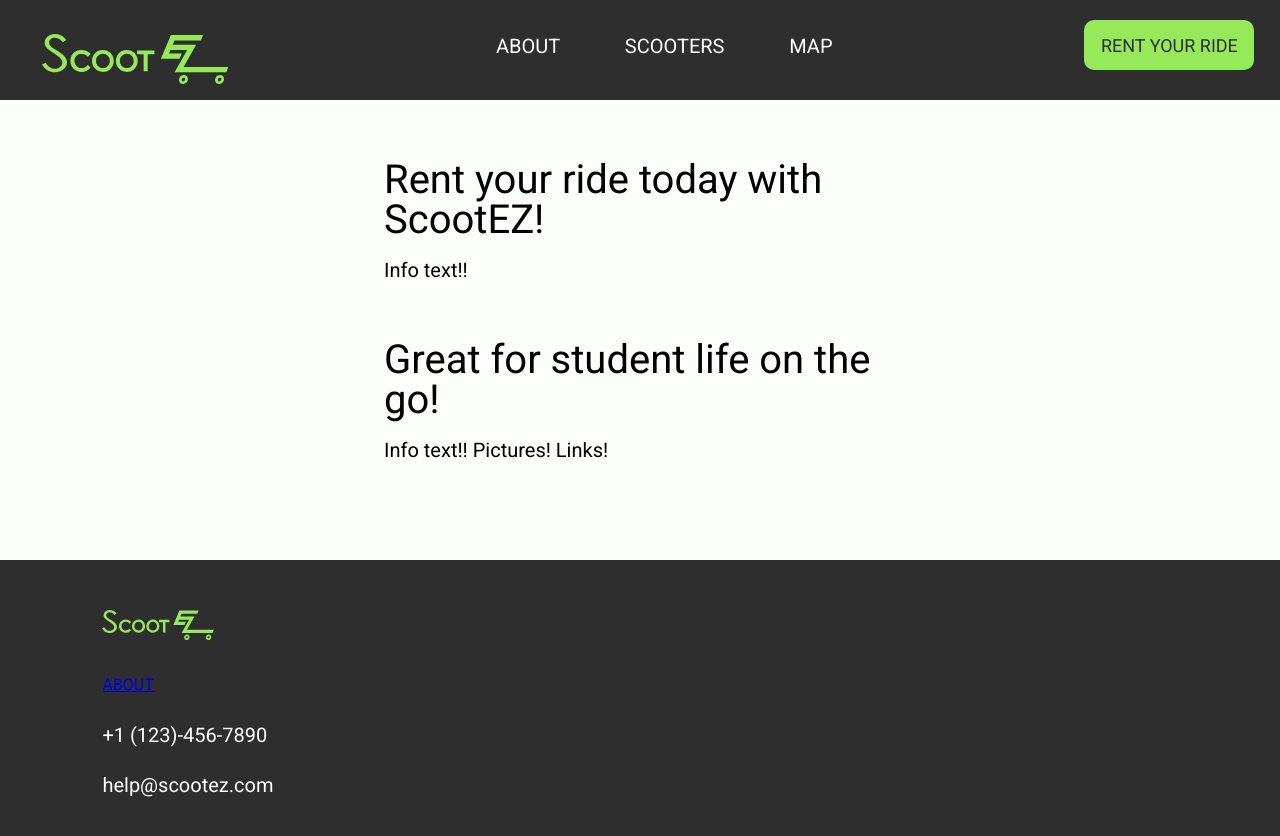
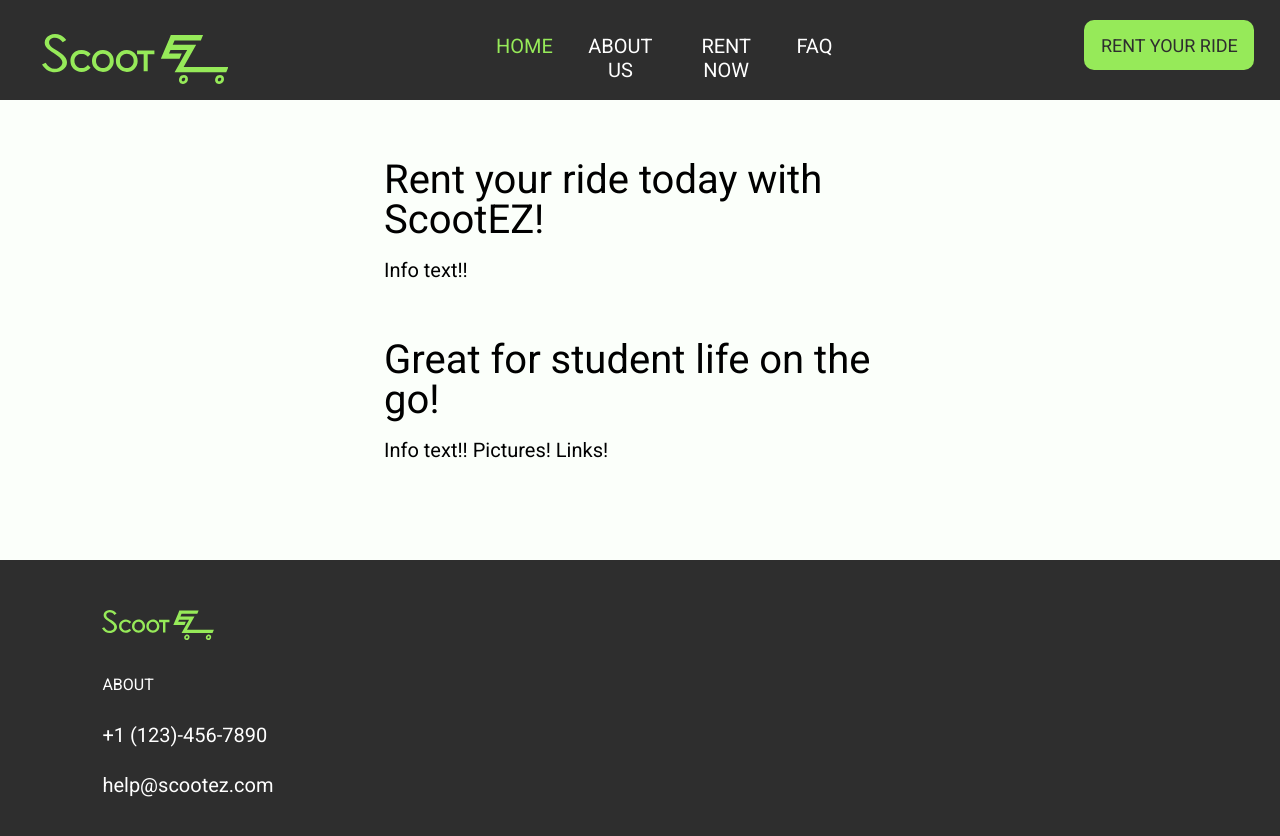
Before and after one commit to amitathik7/ScootEZ, a React (Create React App) app in the folder client/: page / in a window 1280 px wide. Shown: the top 836 px of the page. Built offline with nearby package versions, Linux system fonts and the light colour scheme.

Commit message:
Added more pages and updated the nav bar

```diff
--- a/client/src/App.js
+++ b/client/src/App.js
@@ -4,13 +4,19 @@ import { Routes, Route} from 'react-router-dom';
 
 import HomePage from "./Pages/HomePage.js";
 import ErrorPage from "./Pages/RouterErrorPage.js";
+
 import LoginPage from "./Pages/LoginPage.js";
 import CreateAccountPage from './Pages/CreateAccountPage.js';
+
 import AboutPage from './Pages/AboutPage.js';
+import MapPage from './Pages/MapPage.js';
+import FaqPage from './Pages/FaqPage.js';
+
 import ScooterProductPage from './Pages/ScooterProductPage.js'
 import ScooterPage from './Pages/ScooterPage.js';
-import MapPage from './Pages/MapPage.js';
 
+import ProfilePage from './Pages/ProfilePage.js';
+import CurrentRentalsPage from './Pages/CurrentRentalsPage.js';
 
 import NavBar from "./NavBar.js";
 import Footer from "./Footer.js";
@@ -49,14 +55,17 @@ function App() {
         <body>
           <Routes>
             <Route path="/" element={<HomePage />}/>
+            <Route path="/about" element={<AboutPage/>} />
+            <Route path="/map" element={<MapPage/>} />
+            <Route path="/faq" element={<FaqPage/>} />
             <Route path="/login" element={<LoginPage />}/>
             <Route path="/create-account" element={<CreateAccountPage/>} />
-            <Route path="/about" element={<AboutPage/>} />
             <Route path="/scooters">
               <Route index element={<ScooterPage/>} />
               <Route path=":id" element={<ScooterProductPage/>} />
             </Route>
-            <Route path="/map" element={<MapPage/>} />
+            <Route path="/profile" element={<ProfilePage/>} />
+            <Route path="/current-rentals" element={<CurrentRentalsPage/>} />
             <Route path="*" element={<ErrorPage />} />
           </Routes>
 
--- a/client/src/Footer.js
+++ b/client/src/Footer.js
@@ -13,7 +13,7 @@ export default function Footer() {
             <div><NavLink to="/" element={<HomePage />}>
                 <Logo height={30} fill="#96ea59" />
             </NavLink></div>
-            <div><NavLink to="/about" element={<AboutPage />}>ABOUT</NavLink></div>
+            <div><NavLink className="footerLink" to="/about" element={<AboutPage />}>ABOUT</NavLink></div>
             <div><p>+1 (123)-456-7890</p></div>
             <div><p>help@scootez.com</p></div>
         </div>
--- a/client/src/NavBar.js
+++ b/client/src/NavBar.js
@@ -6,10 +6,10 @@ import { ReactComponent as Logo} from './ScootezLogo.svg';
 
 import { AccountContext, IsLoggedInContext } from './App.js';
 import HomePage from "./Pages/HomePage.js";
-import LoginPage from "./Pages/LoginPage.js";
 import AboutPage from './Pages/AboutPage.js';
-import ScooterPage from './Pages/ScooterPage.js';
 import MapPage from './Pages/MapPage.js';
+import FaqPage from './Pages/FaqPage.js';
+
 import ProfilePage from './Pages/ProfilePage.js';
 
 
@@ -38,9 +38,10 @@ export default function NavBar() {
                         <Logo height={50} fill="#96ea59" />
                     </NavLink></div>
                     <div style={{width: "30%", display: "flex", justifyContent:"space-between"}}>
-                        <div><NavLink className="navbarLink" to="/about" element={<AboutPage />}>ABOUT</NavLink></div>
-                        <div><NavLink className="navbarLink" to="/scooters" element={<HomePage />}>SCOOTERS</NavLink></div>
-                        <div><NavLink className="navbarLink" to="/map" element={<MapPage />}>MAP</NavLink></div>
+                        <div><NavLink className="navbarLink" to="/" element={<HomePage />}>HOME</NavLink></div>
+                        <div><NavLink className="navbarLink" to="/about" element={<AboutPage />}>ABOUT US</NavLink></div>
+                        <div><NavLink className="navbarLink" to="/map" element={<MapPage />}>RENT NOW</NavLink></div>
+                        <div><NavLink className="navbarLink" to="/faq" element={<FaqPage />}>FAQ</NavLink></div>
                     </div>
                     <div><RideButton /></div>
                 </div>
@@ -55,10 +56,12 @@ export default function NavBar() {
                         <Logo height={50} fill="#96ea59" />
                     </NavLink></div>
                     <div style={{width: "30%", display: "flex", justifyContent:"space-between"}}>
-                        <div><NavLink className="navbarLink" to="/" element={<HomePage />}>HOME</NavLink></div>
-                        <div><NavLink className="navbarLink" to="/profile" element={<ProfilePage />}>PROFILE</NavLink></div>
+                        <div><NavLink className="navbarLink" to="/home" element={<HomePage />}>HOME</NavLink></div>
+                        <div><NavLink className="navbarLink" to="/about" element={<AboutPage />}>ABOUT US</NavLink></div>
+                        <div><NavLink className="navbarLink" to="/map" element={<MapPage />}>RENT NOW</NavLink></div>
+                        <div><NavLink className="navbarLink" to="/faq" element={<FaqPage />}>FAQ</NavLink></div>
                     </div>
-                    <div>{account}</div>
+                    <div className="accountCircle">{account}</div>
                 </div>
             </nav>
         );
--- a/client/src/Pages/CurrentRentalsPage.js
+++ b/client/src/Pages/CurrentRentalsPage.js
@@ -0,0 +1,9 @@
+import React from 'react';
+
+export default function CurrentRentalsPage() {
+    return(
+        <div>
+            Current rentals page - where all the current rents will populate
+        </div>
+    );
+}
--- /dev/null
+++ b/client/src/Pages/FaqPage.js
@@ -0,0 +1,9 @@
+import React from 'react';
+
+export default function FaqPage() {
+    return(
+        <div>
+            FAQ page
+        </div>
+    );
+}
--- a/client/src/styles.css
+++ b/client/src/styles.css
@@ -92,6 +92,16 @@ body {
     color: white;
     line-height: 50px;
 }
+.accountCircle {
+    width: 60px;
+    height: 60px;
+    border-radius: 50%;
+    background-color: var(--mid-green);
+    color: white;
+    font-size: 18px;
+}
+
+
 
 /*========================LINKS========================*/
 
@@ -106,6 +116,14 @@ body {
     color: var(--neon-green);
 }
 .active {
+    color: var(--neon-green);
+}
+
+.footerLink {
+    color: white;
+    text-decoration: none;
+}
+.footerLink:hover {
     color: var(--neon-green);
 }
 
```
Also changed, not shown: client/src/Pages/ContactPage.js (added, +9 -0 lines).
